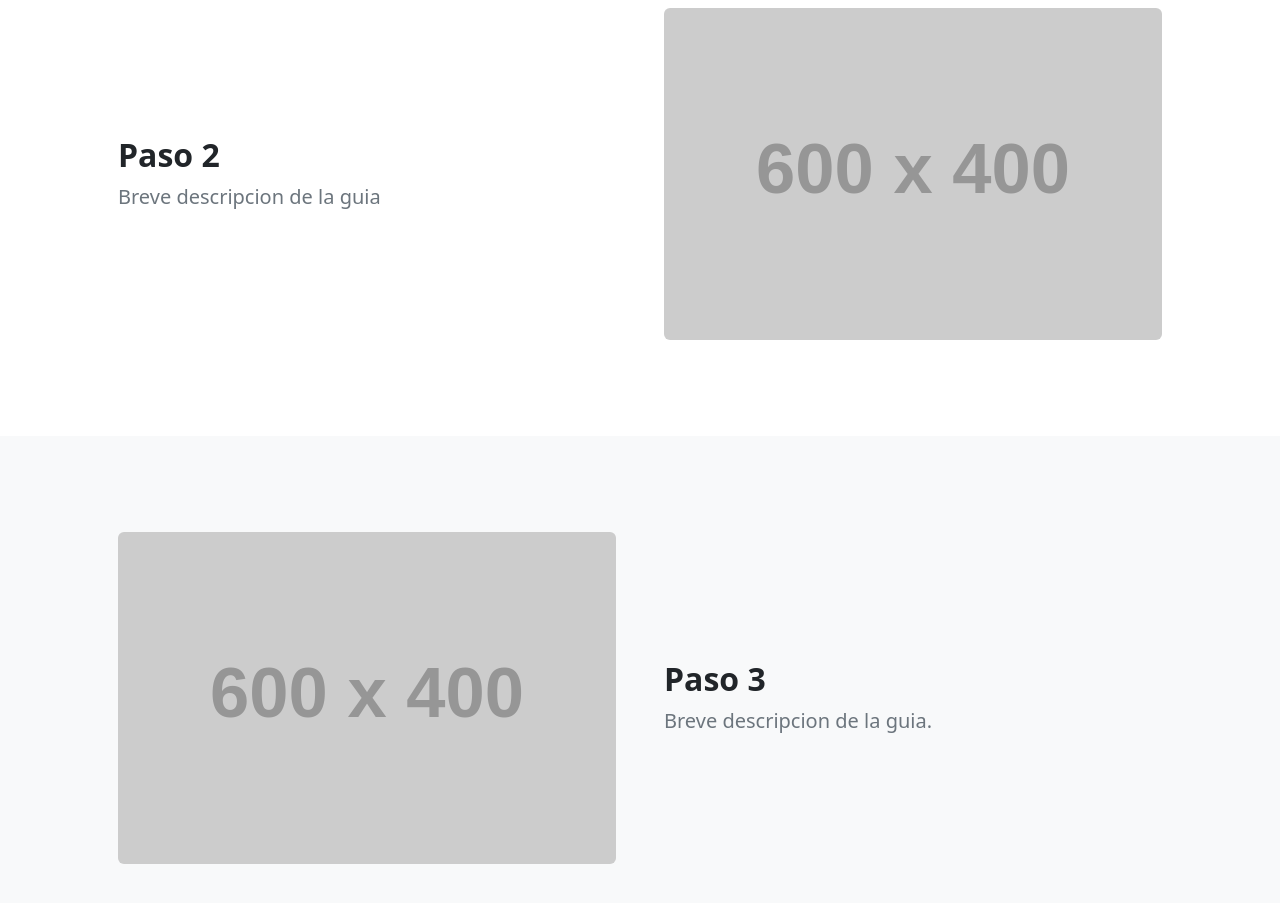
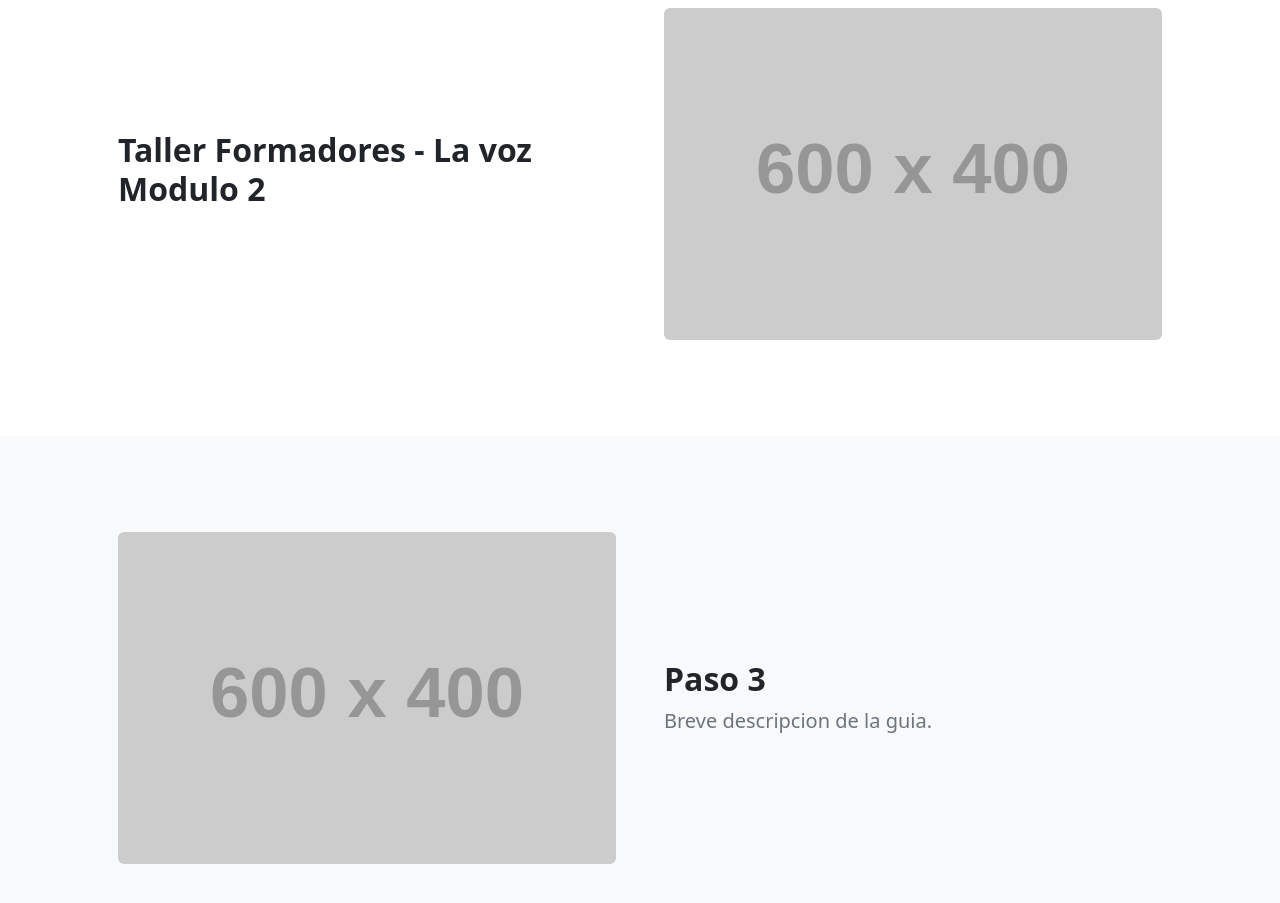
Before and after one commit to SrLosfer/GeicamLATAM, a plain HTML site: page about.html in a window 1280 px wide. Shown: the part 900-1803 px from the top of the page. Drawn offline with nearby package versions, Linux system fonts and the light colour scheme; placeholder pictures from the web are drawn by us.

Commit message:
1.03
Update 1

```diff
--- a/about.html
+++ b/about.html
@@ -56,8 +56,8 @@
                     <div class="row gx-5 align-items-center">
                         <div class="col-lg-6 order-first order-lg-last"><img class="img-fluid rounded mb-5 mb-lg-0" src="https://dummyimage.com/600x400/343a40/6c757d" alt="..." /></div>
                         <div class="col-lg-6">
-                            <h2 class="fw-bolder">Paso 2</h2>
-                            <p class="lead fw-normal text-muted mb-0">Breve descripcion de la guia</p>
+                            <h2 class="fw-bolder">Taller Formadores - La voz Modulo 2</h2>
+                            <p class="lead fw-normal text-muted mb-0"></p>
                         </div>
                     </div>
                 </div>
```
